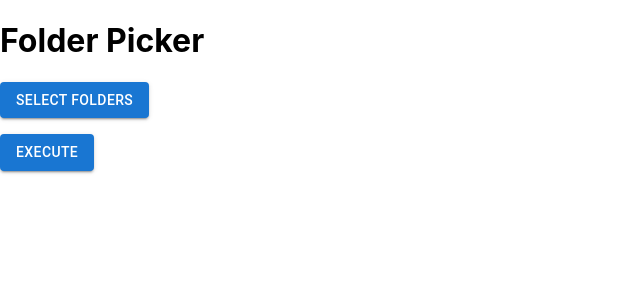
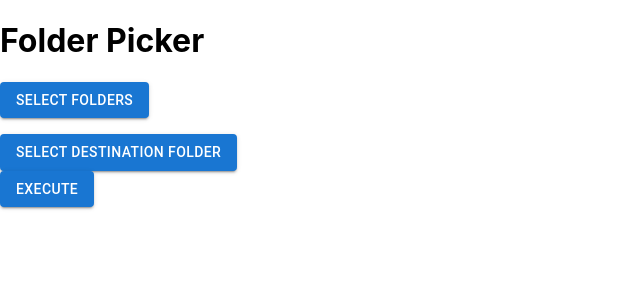
Before and after one commit to sohaviaestenome/filezinguens, a React (Create React App) app: page / in a window 1280 px wide. Shown: the top 300 px of the page, without its empty margins (0-640 px from the left). Built offline with nearby package versions, Linux system fonts and the light colour scheme.

Commit message:
added front end for destination folder picker

```diff
--- a/src/App.js
+++ b/src/App.js
@@ -1,23 +1,32 @@
 import { useState } from 'react';
 import { FolderPicker } from './Components/FolderPicker';
+import { DestinationFolderPicker } from './Components/DestinationFolderPicker';
 import Button from '@mui/material/Button';
+
 
 function App() {
   const [selectedFolders, setSelectedFolders] = useState([]);
+  const [destinationFolder, setDestinationFolder] = useState(null);
 
   const handleFoldersChange = (folders) => {
     console.log('Selected folders:', folders);
     setSelectedFolders(folders);
   };
 
+  const handleDestinationFolderChange = (folder) => {
+    console.log('Destination folder:', folder);
+    setDestinationFolder(folder);
+  };
+
   const handleExecute = () => {
-    window.electron.moveFilesToParentFolder(selectedFolders);
+  window.electron.moveFilesToParentFolder(selectedFolders, destinationFolder);
   };
 
   return (
     <div>
       <h1>Folder Picker</h1>
       <FolderPicker onFoldersChange={handleFoldersChange} />
+      <DestinationFolderPicker onDestinationFolderChange={handleDestinationFolderChange} />
       <Button onClick={handleExecute} variant="contained">
         Execute
       </Button>
--- /dev/null
+++ b/src/Components/DestinationFolderPicker.js
@@ -0,0 +1,20 @@
+// Components/DestinationFolderPicker.js
+import React from 'react';
+import Button from '@mui/material/Button';
+
+export const DestinationFolderPicker = ({ onDestinationFolderChange }) => {
+  const handleFolderSelect = async () => {
+    const [folderPath] = await window.electron.invoke('select-folder');
+    if (onDestinationFolderChange) {
+      onDestinationFolderChange(folderPath);
+    }
+  };
+
+  return (
+    <div>
+      <Button variant="contained" onClick={handleFolderSelect}>
+        Select Destination Folder
+      </Button>
+    </div>
+  );
+};
```
